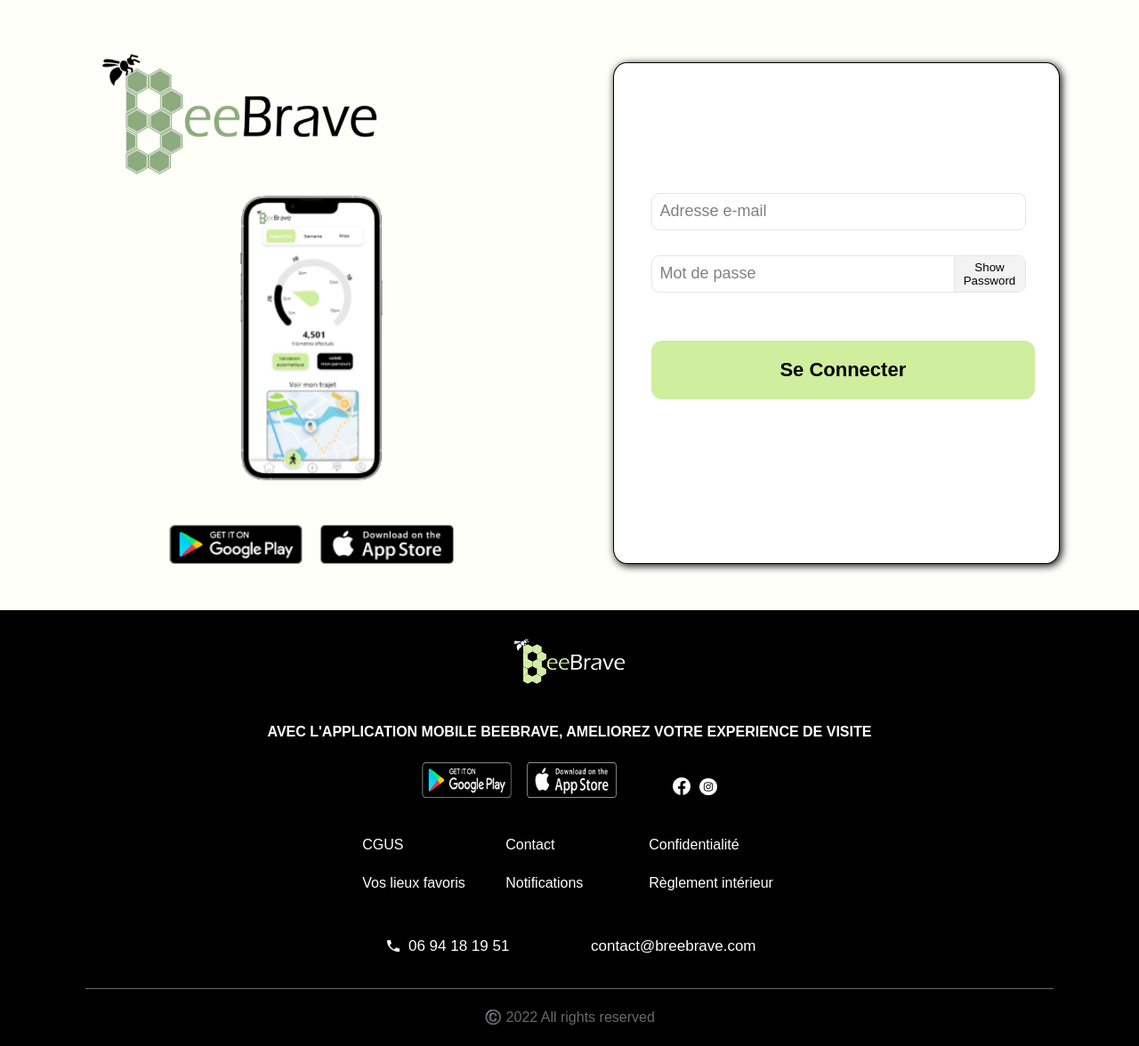
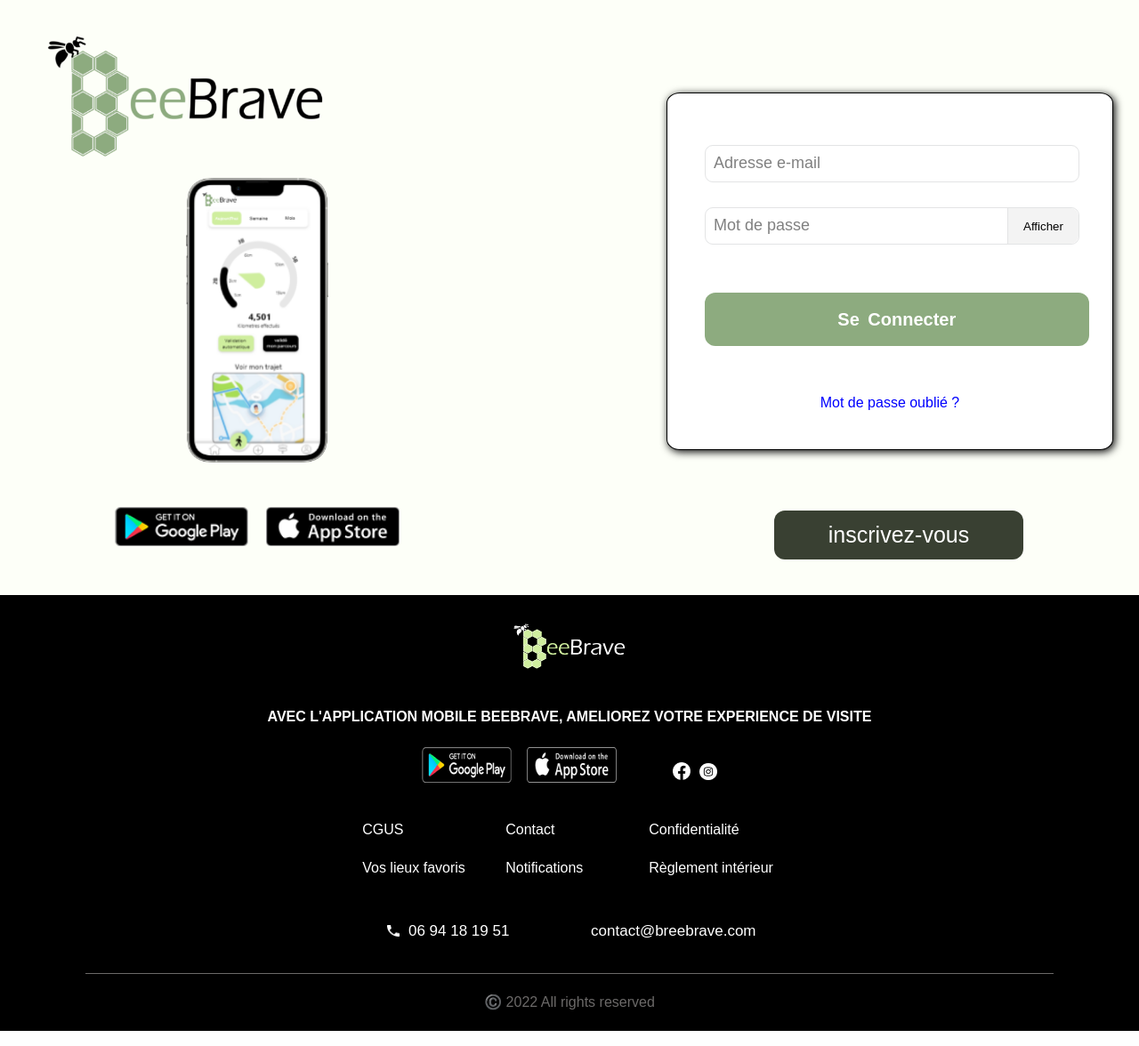
Before and after one commit to RomainLAU/Projet-Transversal, a PHP site: template src/View/user/login.html.twig in a window 1280 px wide. Shown: the part 80-1256 px from the top of the page at 89% size. Run offline with PHP 8.4, Linux system fonts and the light colour scheme; the template is opened without the code that fills it, so the values that code supplies are empty; some libraries are stand-ins or nearby versions.

Commit message:
login page modified

```diff
--- a/src/View/user/login.html.twig
+++ b/src/View/user/login.html.twig
@@ -1,48 +1,55 @@
 {% extends "/base.html.twig" %}
 
 {% block title %}User Login{% endblock %}
-{% block scripts %}<script src='/assets/scripts/register.js' ></script>{% endblock %}
+{% block script %}<script src='/assets/scripts/register.js' ></script>{% endblock %}
 
 {% block content %}
 
-    {# <h1>Login user account</h1> #}
 
-     <div class="bloc-register">
-        <div class="register-photos">
+
+     <div class="bloc-login">
+                        <div class="register-photos-login">
                             <img class="register-logo" src="assets/images/logo-noir.png" alt="BeeBrave">
                             <img class="register-tel" src="assets/images/telephone.png" alt="telephone">
                                 <div class="store">
-                <img class="storey" src="assets/images/playstore.png" alt="BeeBrave">
-                <img class="storey" src="assets/images/applestore.png" alt="telephone">
-            </div>
+                                    <a href="https://play.google.com/store/apps" target="_blank"><img class="storey" src="assets/images/playstore.png" alt="playstore"></a>
+                                    <a href="https://www.apple.com/fr/store" target="_blank"> <img  class="storey" src="assets/images/applestore.png" alt="applestore"></a>
                                 </div>
 
-        <div class="container">
+                        </div>
+
+                  <div class="containerA">
                     <form action="" method="POST" class="big-form">
 
                         <div class="row100">
+
+
                             <div class="col">
                                 <div class="inputBox">
                                     <input type="text" name="mail" required>
-                            <span class="text">Adresse e-mail</span>
+                                    <span class="text"> Adresse e-mail</span>
                                     <span class="line"></span>
                                 </div>
                             </div>
                             <div class="col">
                                 <div class="inputBox">
                                     <input type="password" name="password" id='my-input' required>
-                            <span  class="text">Mot de passe </span>  <button id="btn" class="btn1 btn">Show Password</button>
+                                    <span  class="text"> Mot de passe </span>  <button id="btn" class="btn1 btn">Afficher</button>
                                     <span class="line"></span>
                                 </div>
                             </div>
+
                         </div>
 
                         <div class="row100">
                             <div class="col">
-                        <input class="sub" type="submit" name="login" value="Se Connecter">
+                                <input class="subConn" type="submit" name="login" value="Se Connecter">
                             </div>
                         </div>
+
+                        <a class="mdpoub" href="#" target="_blank" rel="noopener noreferrer"> Mot de passe oublié ?</a>
                   </form>
+                  <a class="inscrivez" href="/register" >inscrivez-vous</a>
              </div>
 
     </div>
```
Also changed, not shown: 1 other file. Lines whose indentation alone changed are shown as unchanged.
